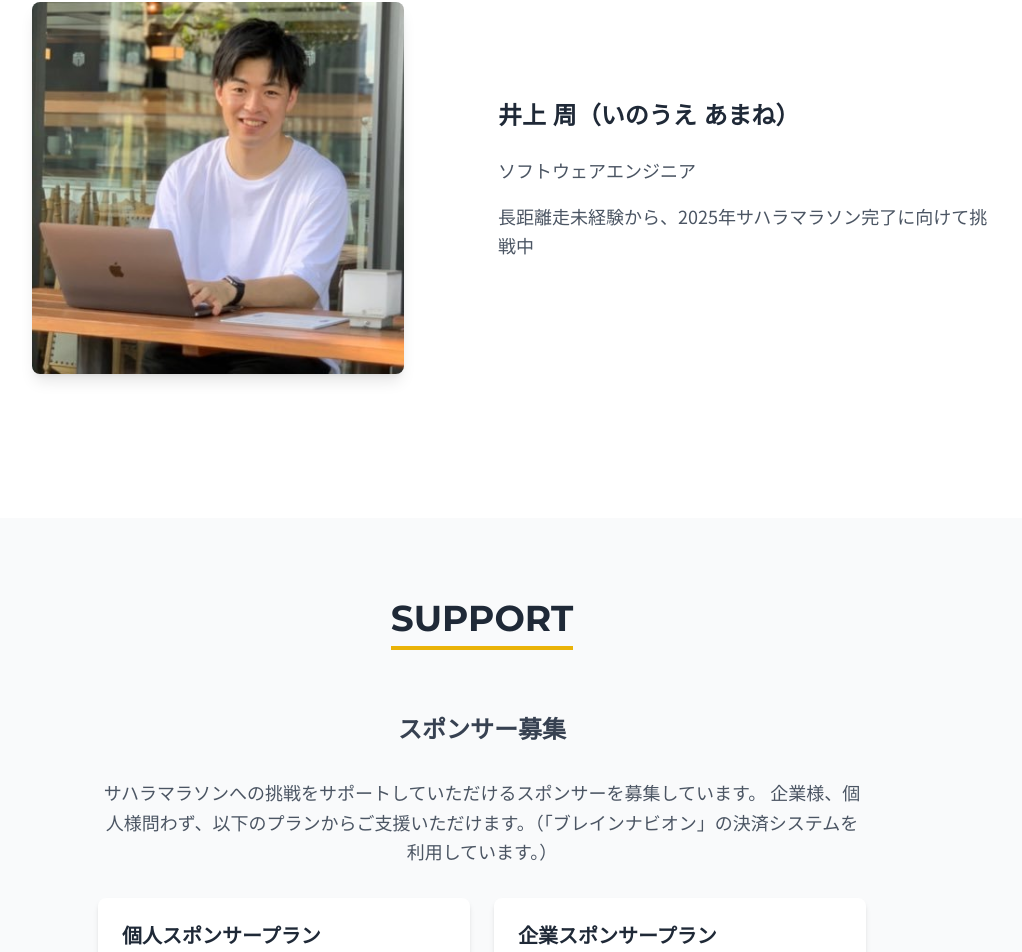
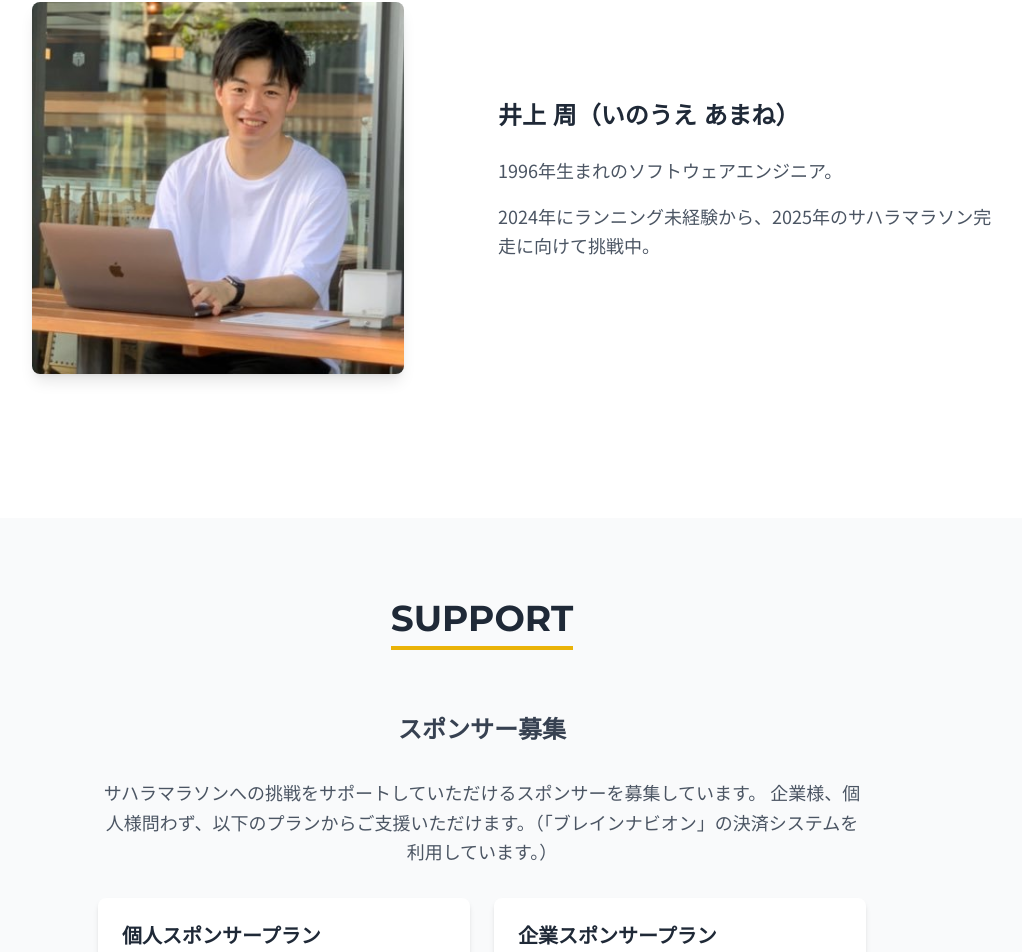
Before and after one commit to isaka1022/saharasabaka, a React (Create React App) app: page / in a window 1280 px wide. Shown: the part 6341-7293 px from the top of the page, without its empty margins (158-1180 px from the left). Built offline with nearby package versions, Linux system fonts and the light colour scheme.

Commit message:
情報更新

```diff
--- a/src/components/Profile.tsx
+++ b/src/components/Profile.tsx
@@ -25,10 +25,10 @@ const Profile: React.FC<ProfileProps> = ({ showFullStory = false }) => {
             <h3 className="text-2xl font-bold text-gray-800">井上 周（いのうえ あまね）</h3>
             <div className="text-lg text-gray-600 leading-relaxed">
               <p className="mb-4">
-                ソフトウェアエンジニア
+                1996年生まれのソフトウェアエンジニア。
               </p>
               <p className="mb-4">
-               長距離走未経験から、2025年サハラマラソン完了に向けて挑戦中
+               2024年にランニング未経験から、2025年のサハラマラソン完走に向けて挑戦中。
               </p>
             </div>
           </div>
```
